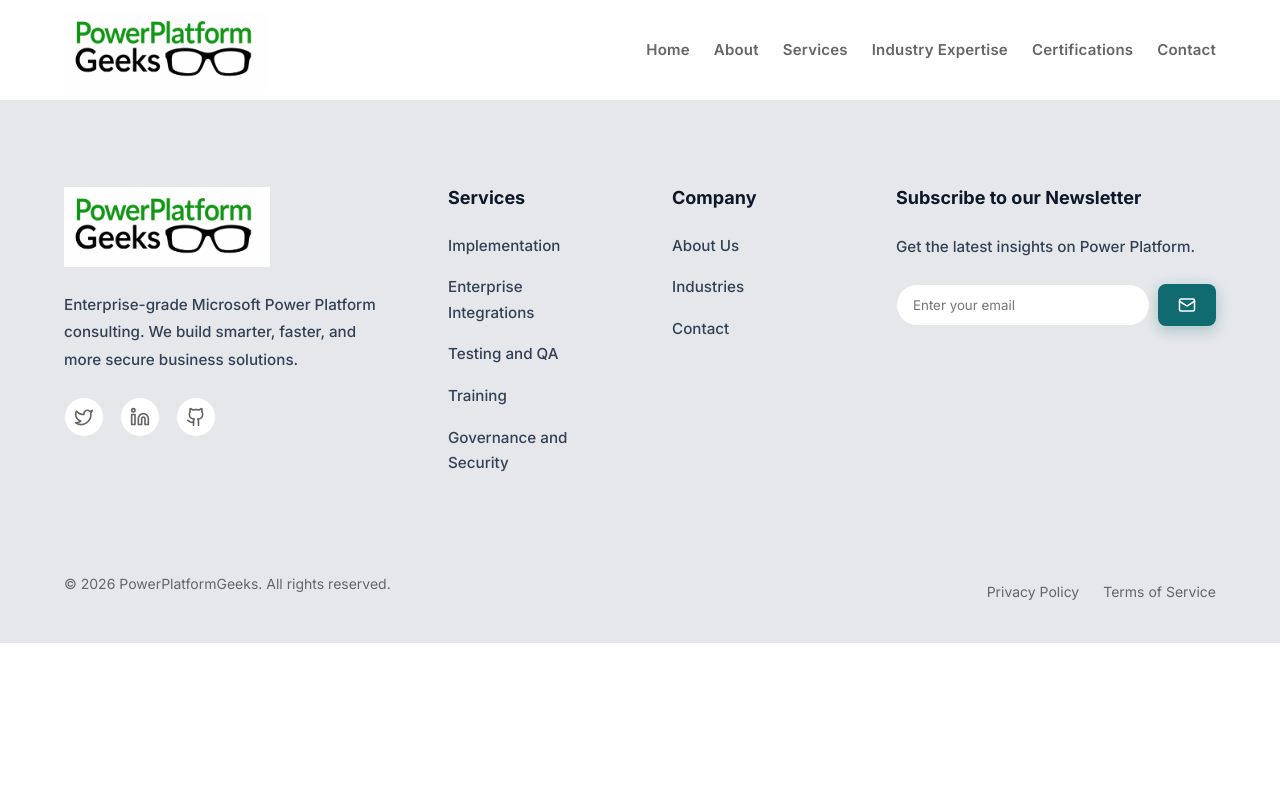
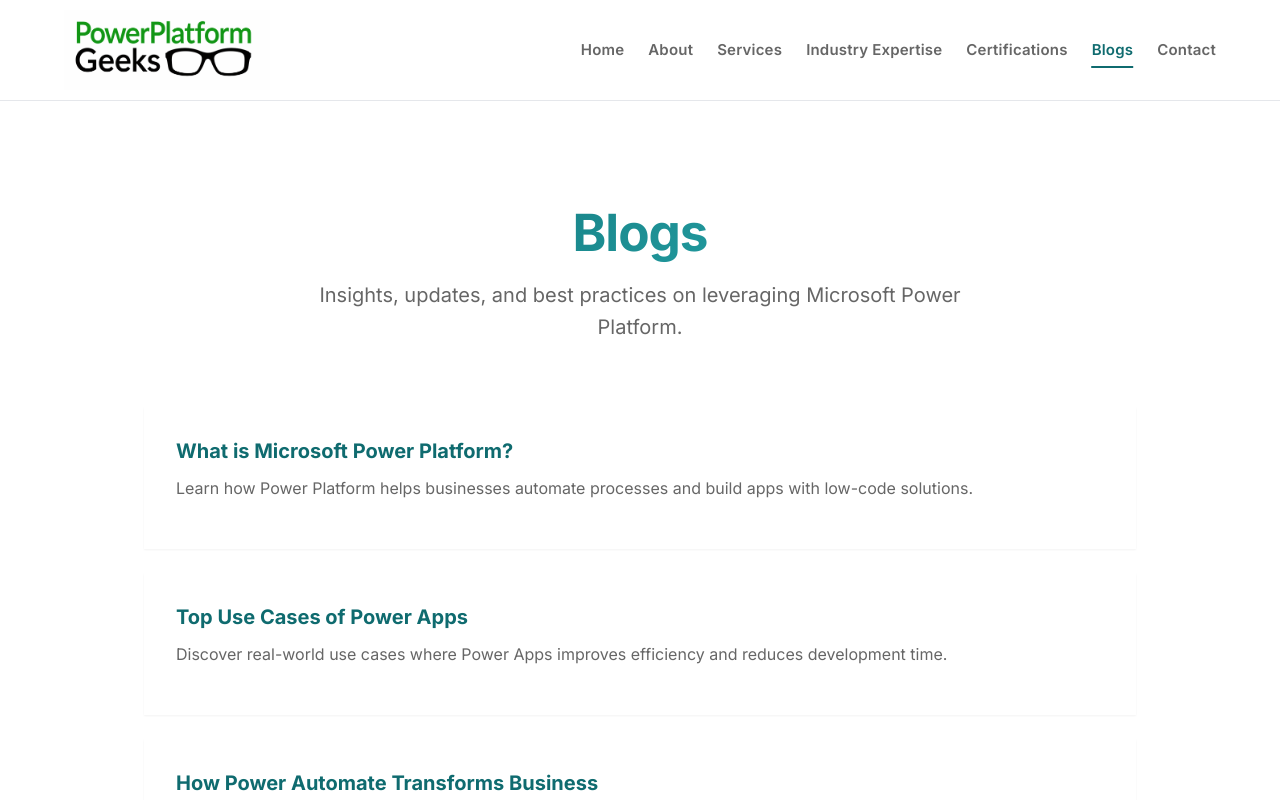
Before and after one commit to NITHINBEHARA/PowerPlatformGeeks, a React (Vite) app: page /blogs in a window 1280 px wide. Shown: the top 800 px of the page. Built offline with nearby package versions, Linux system fonts and the light colour scheme.

Commit message:
Update Blogs layout to minimal grid, add Blogs routing, update Contact mailto

```diff
--- a/src/App.jsx
+++ b/src/App.jsx
@@ -7,6 +7,7 @@
 import IndustryExpertise from './pages/IndustryExpertise';
 import Certifications from './pages/Certifications';
 import Contact from './pages/Contact';
+import Blogs from './pages/Blogs';
 import ScrollToTop from './components/ScrollToTop';
 import './App.css';
 
@@ -23,6 +24,7 @@
             <Route path="/services" element={<Services />} />
             <Route path="/industry-expertise" element={<IndustryExpertise />} />
             <Route path="/certifications" element={<Certifications />} />
+            <Route path="/blogs" element={<Blogs />} />
             <Route path="/contact" element={<Contact />} />
           </Routes>
         </main>
--- a/src/components/Navbar.jsx
+++ b/src/components/Navbar.jsx
@@ -28,6 +28,7 @@
     { name: 'Services', path: '/services' },
     { name: 'Industry Expertise', path: '/industry-expertise' },
     { name: 'Certifications', path: '/certifications' },
+    { name: 'Blogs', path: '/blogs' },
     { name: 'Contact', path: '/contact' }
   ];
 
--- a/src/pages/Blogs.jsx
+++ b/src/pages/Blogs.jsx
@@ -1,70 +1,46 @@
-import { Search, ChevronLeft, ChevronRight, Calculator } from 'lucide-react';
 import './PageStyles.css';
 
 const Blogs = () => {
   const blogs = [
-    { title: "Governance in Microsoft Power Platform", category: "Strategy", date: "Mar 10, 2026", read: "5 min read", imgClass: "bg-blue-100" },
-    { title: "Building Custom Connectors for Legacy APIs", category: "Technical", date: "Mar 1, 2026", read: "8 min read", imgClass: "bg-purple-100" },
-    { title: "Copilot Studio: Revolutionizing Customer Service", category: "AI", date: "Feb 22, 2026", read: "6 min read", imgClass: "bg-green-100" },
-    { title: "Secure Dataverse Environments Setup", category: "Security", date: "Feb 15, 2026", read: "7 min read", imgClass: "bg-red-100" },
-    { title: "Mastering Power Pages Authentication", category: "Development", date: "Feb 5, 2026", read: "10 min read", imgClass: "bg-yellow-100" },
-    { title: "Creating Seamless UI with Canvas Apps", category: "Design", date: "Jan 28, 2026", read: "4 min read", imgClass: "bg-indigo-100" }
+    {
+      title: "What is Microsoft Power Platform?",
+      description: "Learn how Power Platform helps businesses automate processes and build apps with low-code solutions."
+    },
+    {
+      title: "Top Use Cases of Power Apps",
+      description: "Discover real-world use cases where Power Apps improves efficiency and reduces development time."
+    },
+    {
+      title: "How Power Automate Transforms Business",
+      description: "Explore how automation can streamline workflows and boost productivity across organizations."
+    }
   ];
 
   return (
     <div className="page pb-20">
-      <div className="page-header container">
-        <h1 className="section-title text-gradient">Latest Insights</h1>
-        <p className="section-subtitle">
-          Expert articles, technical tutorials, and strategic guides.
+      <div className="page-header container text-center pt-12 pb-8">
+        <h1 className="section-title text-gradient mb-4">Blogs</h1>
+        <p className="section-subtitle max-w-2xl mx-auto">
+          Insights, updates, and best practices on leveraging Microsoft Power Platform.
         </p>
       </div>
 
-      <div className="container mb-12">
-        <div className="glass flex items-center p-2 rounded-full border-color max-w-2xl mx-auto">
-          <Search className="text-secondary ml-4 mr-2" />
-          <input
-            type="text"
-            placeholder="Search articles, topics, or authors..."
-            className="w-full bg-transparent border-none outline-none py-2 px-2 text-primary"
-          />
-          <button className="btn btn-primary rounded-full px-6 py-2 ml-2">Search</button>
-        </div>
-
-        <div className="flex justify-center gap-4 mt-8 flex-wrap">
-          {['All', 'Strategy', 'Technical', 'AI', 'Security', 'Design'].map((cat, i) => (
-            <button key={i} className={`px-4 py-2 rounded-full border border-color font-medium transition-colors ${i === 0 ? 'bg-blue-primary text-white border-blue-primary' : 'hover:bg-slate-50 text-secondary'}`}>
-              {cat}
-            </button>
+      <div className="container max-w-5xl mx-auto mt-4 px-4">
+        <div className="grid grid-cols-1 md:grid-cols-2 gap-6">
+          {blogs.map((blog, idx) => (
+            <div
+              key={idx}
+              className="bg-white shadow-sm hover:shadow-md rounded-[12px] border border-color p-8 flex flex-col h-full transform transition-all duration-300 hover:-translate-y-1 cursor-pointer"
+            >
+              <h3 className="text-xl font-bold mb-3 text-blue-primary leading-tight">
+                {blog.title}
+              </h3>
+              <p className="text-secondary text-base leading-relaxed mb-0 flex-grow">
+                {blog.description}
+              </p>
+            </div>
           ))}
         </div>
-      </div>
-
-      <div className="container grid grid-cols-3 gap-8">
-        {blogs.map((blog, idx) => (
-          <div key={idx} className="glass-card p-0 flex flex-col group cursor-pointer overflow-hidden border-color">
-             <div className={`h-48 ${blog.imgClass} w-full relative`}>
-               <div className="absolute top-4 left-4 bg-white/80 backdrop-blur-md px-3 py-1 rounded-full text-xs font-bold text-blue-primary">
-                 {blog.category}
-               </div>
-             </div>
-             <div className="p-6 flex flex-col flex-grow bg-surface-color">
-               <h3 className="text-xl font-bold mb-3 group-hover:text-blue-primary transition-colors">{blog.title}</h3>
-               <div className="flex justify-between mt-auto pt-4 border-t border-color text-sm text-secondary">
-                 <span>{blog.date}</span>
-                 <span>{blog.read}</span>
-               </div>
-             </div>
-          </div>
-        ))}
-      </div>
-
-      <div className="container mt-16 flex justify-center gap-2 items-center">
-        <button className="p-2 border border-color rounded-lg text-secondary hover:bg-slate-50"><ChevronLeft size={20}/></button>
-        <button className="w-10 h-10 flex items-center justify-center rounded-lg bg-blue-primary text-white font-medium">1</button>
-        <button className="w-10 h-10 flex items-center justify-center rounded-lg border border-color text-secondary hover:bg-slate-50 font-medium">2</button>
-        <button className="w-10 h-10 flex items-center justify-center rounded-lg border border-color text-secondary hover:bg-slate-50 font-medium">3</button>
-        <button className="p-2 border border-color rounded-lg text-secondary hover:bg-slate-50"><ChevronRight size={20}/></button>
       </div>
     </div>
   );
--- a/src/pages/Contact.jsx
+++ b/src/pages/Contact.jsx
@@ -132,21 +132,6 @@
                   </div>
                 </div>
 
-                <div className="border-t border-color w-full opacity-50 mt-2 mb-2"></div>
-
-                {/* Mobile Block */}
-                <div className="flex items-center gap-6">
-                  <div className="bg-blue-50 text-blue-primary p-4 rounded-xl shadow-sm flex items-center justify-center shrink-0">
-                    <Phone size={28} />
-                  </div>
-                  <div className="flex flex-col justify-center">
-                    <h4 className="font-bold text-xl mb-1 text-blue-primary">Mobile</h4>
-                    <p className="text-secondary text-lg font-bold tracking-wider mb-0">508-625-0755</p>
-                  </div>
-                </div>
-
-                <div className="border-t border-color w-full opacity-50 mt-2 mb-2"></div>
-
                 {/* Email Block */}
                 <div className="flex items-center gap-6">
                   <div className="bg-blue-50 text-blue-primary p-4 rounded-xl shadow-sm flex items-center justify-center shrink-0">
@@ -154,7 +139,11 @@
                   </div>
                   <div className="flex flex-col justify-center">
                     <h4 className="font-bold text-xl mb-1 text-blue-primary">Email Us</h4>
-                    <p className="text-secondary text-lg mb-0">hello@powerplatformgeeks.com</p>
+                    <p className="text-secondary text-lg mb-0">
+                      <a href="mailto:hello@powerplatformgeeks.com" className="hover:text-blue-primary transition-colors">
+                        hello@powerplatformgeeks.com
+                      </a>
+                    </p>
                   </div>
                 </div>
 
```
